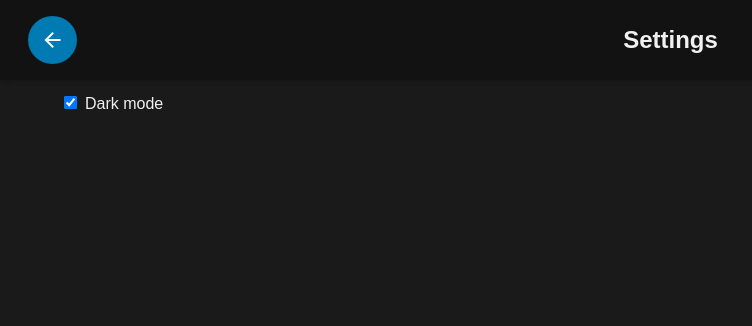
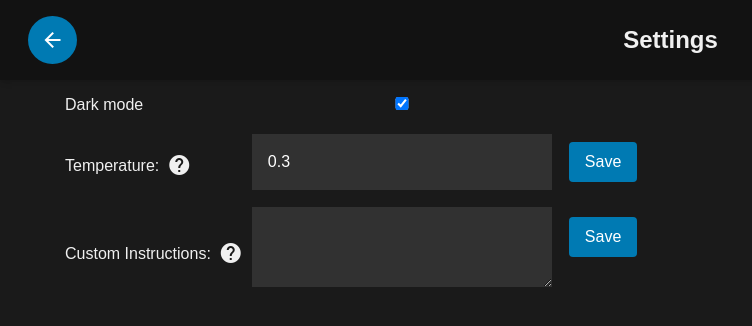
Before and after one commit to StanvBaarsen/mistral-demo-app, a Next.js app: page /settings in a window 1280 px wide. Shown: the top 326 px of the page, without its empty margins (0-752 px from the left). Built offline with nearby package versions, Linux system fonts and the light colour scheme.

Commit message:
allow user to set custom instructions and AI temperature

```diff
--- a/src/app/api/mistral/route.ts
+++ b/src/app/api/mistral/route.ts
@@ -1,20 +1,26 @@
 import { NextRequest, NextResponse } from 'next/server';
 import { Mistral } from '@mistralai/mistralai';
+import { settings } from '@/utils/settings';
 
 const apiKey = process.env.API_KEY;
 const client = new Mistral({ apiKey });
 
 export async function POST(req: NextRequest) {
 	try {
-        const { messages } = await req.json();
+		const { messages, customInstruction, temperature } = await req.json();
+		const messagesPayload = messages;
+		if (customInstruction) messagesPayload.push({
+			content: customInstruction,
+			role: 'system',
+		});
 
 		const encoder = new TextEncoder();
 		const stream = new ReadableStream({
 			async start(controller) {
 				const chatStream = await client.chat.stream({
 					model: 'mistral-large-latest',
-                    messages,
-                    temperature: 0.2,
+					messages: messagesPayload,
+					temperature: Number(temperature),
 				});
 				for await (const chunk of chatStream) {
 					const chunkText = chunk.data.choices[0].delta.content || '';
@@ -33,6 +39,6 @@ export async function POST(req: NextRequest) {
 			},
 		});
 	} catch (error) {
-        return NextResponse.json({ error: JSON.stringify(error) });
+		return NextResponse.json({ error: String(error) });
 	}
 }
--- a/src/app/globals.css
+++ b/src/app/globals.css
@@ -55,20 +55,19 @@ header {
 	flex: 1;
 	overflow-y: auto;
 	padding: 12px 64px;
+	width: 100%;
+}
 @media screen and (max-width: 600px) {
+	.main-content {
 		padding: 12px 12px;
 	}
-	width: 100%;
 }
 
-button.with-icon {
+button {
 	background: var(--accent);
-	transition: background 0.4s;
-
-	i.material-icons {
-		margin-top: 6px;
+	cursor: pointer;
+	transition: background 0.4s, color 0.4s;
 	color: white;
-	}
 
 	&:hover {
 		background: var(--accent-hover);
@@ -76,12 +75,24 @@ button.with-icon {
 
 	&:disabled {
 		background: var(--disabled-btn);
-	}
+		color: #aaa;
 	}
 
-button.fab {
+	&:not(.fab) {
+		border: none;
+		outline: none;
+		padding: 8px 16px;
+		border-radius: 4px;
+	}
+
+	i.material-icons {
+		margin-top: 6px;
+	}
+
+	&.fab {
 		padding: 6px;
 		border-radius: 50%;
 		height: 48px;
 		width: 51px;
 	}
+}
--- a/src/app/home.css
+++ b/src/app/home.css
@@ -83,3 +83,9 @@ div.chatMessage {
 		}
 	}
 }
+
+@media screen and (max-width: 600px) {
+	div.chatMessage {
+		width: 80%;
+	}
+}
--- a/src/app/page.tsx
+++ b/src/app/page.tsx
@@ -3,6 +3,7 @@ import React, { memo, useEffect, useState } from 'react';
 import ReactMarkdown from 'react-markdown';
 import { useRouter } from 'next/navigation';
 import './home.css';
+import { settings } from '@/utils/settings';
 
 type Message = {
 	content: string;
@@ -36,12 +37,14 @@ export default function MainPage() {
 			setUserInput('');
 			setLoading(true);
 
+			const customInstruction = settings.get('customInstruction') as string;
+			const temperature = settings.get('temperature') as number;
 			const res = await fetch('/api/mistral', {
 				method: 'POST',
 				headers: {
 					'Content-Type': 'application/json',
 				},
-				body: JSON.stringify({ messages: newMessages }),
+				body: JSON.stringify({ messages: newMessages, customInstruction, temperature }),
 			});
 
 			if (!res.body) {
@@ -92,7 +95,7 @@ export default function MainPage() {
 					Stan&#39;s Mistral Demo Web App
 				</h1>
 				<button
-					className="with-icon fab mr-3"
+					className="fab mr-3"
 					onClick={() => router.push('/settings')}
 				>
 					<i className="material-icons">settings</i>
@@ -127,7 +130,6 @@ export default function MainPage() {
 				<button
 					disabled={loading}
 					onClick={sendMessage}
-					className="with-icon"
 				>
 					<i className="material-icons">send</i>
 				</button>
--- a/src/app/settings/page.tsx
+++ b/src/app/settings/page.tsx
@@ -7,8 +7,29 @@ import './settings.css';
 export default function SettingsPage() {
 	const router = useRouter();
 	const [colorTheme, setColorTheme] = useState('');
+	const [temperature, setTemperature] = useState('');
+	const [customInstruction, setCustomInstruction] = useState('');
+	const [recentlyUpdatedTemp, setRecentlyUpdatedTemp] = useState(false);
+	const [recentlyUpdatedCustomInstruction, setRecentlyUpdatedCustomInstruction] = useState(false);
 
-	const changeSetting = (key: string, value: string | boolean) => {
+	const changeSetting = (key: string, value: string | boolean | number) => {
+		if (key === 'temperature') {
+			if (isNaN(Number(value)) || Number(value) < 0 || Number(value) > 1 || !value) {
+				alert('Temperature must be a number between 0 and 1');
+				return;
+			} else {
+				setRecentlyUpdatedTemp(true);
+				setTimeout(() => {
+					setRecentlyUpdatedTemp(false);
+				}, 1500);
+			}
+		} else if (key === 'customInstruction') {
+			setRecentlyUpdatedCustomInstruction(true);
+			setTimeout(() => {
+				setRecentlyUpdatedCustomInstruction(false);
+			}, 1500);
+		}
+
 		settings.set(key, value);
 	};
 	const updateTheme = (theme: string) => {
@@ -25,13 +46,15 @@ export default function SettingsPage() {
 
 	useEffect(() => {
 		setColorTheme(String(settings.get('preferredColorTheme')));
+		setTemperature(String(settings.get('temperature')));
+		setCustomInstruction(String(settings.get('customInstruction')));
 	}, []);
 
 	return (
 		<>
 			<header className="shadow-md">
 				<button
-					className="with-icon fab ml-3"
+					className="fab ml-3"
 					onClick={() => router.push('/')}
 				>
 					<i className="material-icons">arrow_back</i>
@@ -41,22 +64,86 @@ export default function SettingsPage() {
 				</h1>
 			</header>
 			<div className="main-content">
-				<div>
+				<table id="settings-table">
+					<tbody>
+
+						<tr>
+							<td>
+								<span
+									onClick={() => updateTheme(colorTheme == 'dark' ? 'light' : 'dark')}
+								>
+									Dark mode
+								</span>
+							</td>
+							<td>
 								<input
 									type="checkbox"
-						className=""
 									checked={colorTheme == 'dark'}
 									onChange={(e) => {
 										updateTheme(e.target.checked ? 'dark' : 'light');
 									}}
 								/>
+							</td>
+						</tr>
+						<tr>
+							<td>
+								Temperature:
 								<span
-						onClick={() => updateTheme(colorTheme == 'dark' ? 'light' : 'dark')}
-						className="ml-2"
+									className="tooltip cursor-pointer relative top-1.5 left-2"
+									onClick={() => alert('According to Mistral: "[Temperature indicates] what sampling temperature to use, we recommend between 0.0 and 1.0. Higher values like 0.8 will make the output more random, while lower values like 0.2 will make it more focused and deterministic. "')}
 									>
-						Dark mode
+									<i className="material-icons">help</i>
 								</span>
-				</div>
+							</td>
+							<td>
+								<input
+									type="number"
+									className="input text-white p-4 outline-none bg-[rgba(255,255,255,0.1)]"
+									value={temperature}
+									onChange={(e) => setTemperature(e.target.value)}
+								/>
+							</td>
+							<td>
+								<button
+									className={"btn bg-accent" + (recentlyUpdatedTemp ? ' !bg-green-500' : '')}
+									onClick={() => {
+										changeSetting('temperature', temperature);
+									}}
+								>
+									{recentlyUpdatedTemp ? 'Saved!' : 'Save'}
+								</button>
+							</td>
+						</tr>
+						<tr>
+							<td>
+								Custom Instructions:
+								<span
+									className="tooltip cursor-pointer relative top-1.5 left-2"
+									onClick={() => alert('Custom instructions are instructions passed on to Mistral at the start of every chat. You can for example tell it to be extra polite, treat you like a toddler, or ask it to tell a fun fact about Paris in every response')}
+									>
+									<i className="material-icons">help</i>
+								</span>
+							</td>
+							<td>
+								<textarea
+									className="input text-white p-4 outline-none bg-[rgba(255,255,255,0.1)]"
+									value={customInstruction}
+									onChange={(e) => setCustomInstruction(e.target.value)}
+								/>
+							</td>
+							<td>
+								<button
+									className={"btn bg-accent top-[-14px] relative" + (recentlyUpdatedCustomInstruction ? ' !bg-green-500' : '')}
+									onClick={() => {
+										changeSetting('customInstruction', customInstruction);
+									}}
+								>
+									{recentlyUpdatedCustomInstruction ? 'Saved!' : 'Save'}
+								</button>
+							</td>
+						</tr>
+					</tbody>
+				</table>
 			</div>
 		</>
 	);
--- a/src/app/settings/settings.css
+++ b/src/app/settings/settings.css
@@ -2,3 +2,20 @@
 	/* ensure smooth theme transitions: */
 	transition: background 0.4s, color 0.2s;
 }
+
+#settings-table {
+	td {
+		padding-bottom: 16px;
+		padding-right: 16px;
+	}
+	textarea, input {
+		min-width: 300px;
+	}
+}
+
+.light {
+	textarea, input {
+		background: #f0f0f0;
+		color: #333;
+	}
+}
--- a/src/utils/settings.tsx
+++ b/src/utils/settings.tsx
@@ -1,11 +1,15 @@
 
 type Setting = {
 	preferredColorTheme: string;
+	temperature: number;
+	customInstruction: string;
 	[key: string]: string | boolean | number;
 };
 
 const defaults: Setting = {
 	preferredColorTheme: 'dark',
+	temperature: 0.3,
+	customInstruction: '',
 };
 
 export const settings = {
```
Lines whose indentation alone changed are shown as unchanged.
